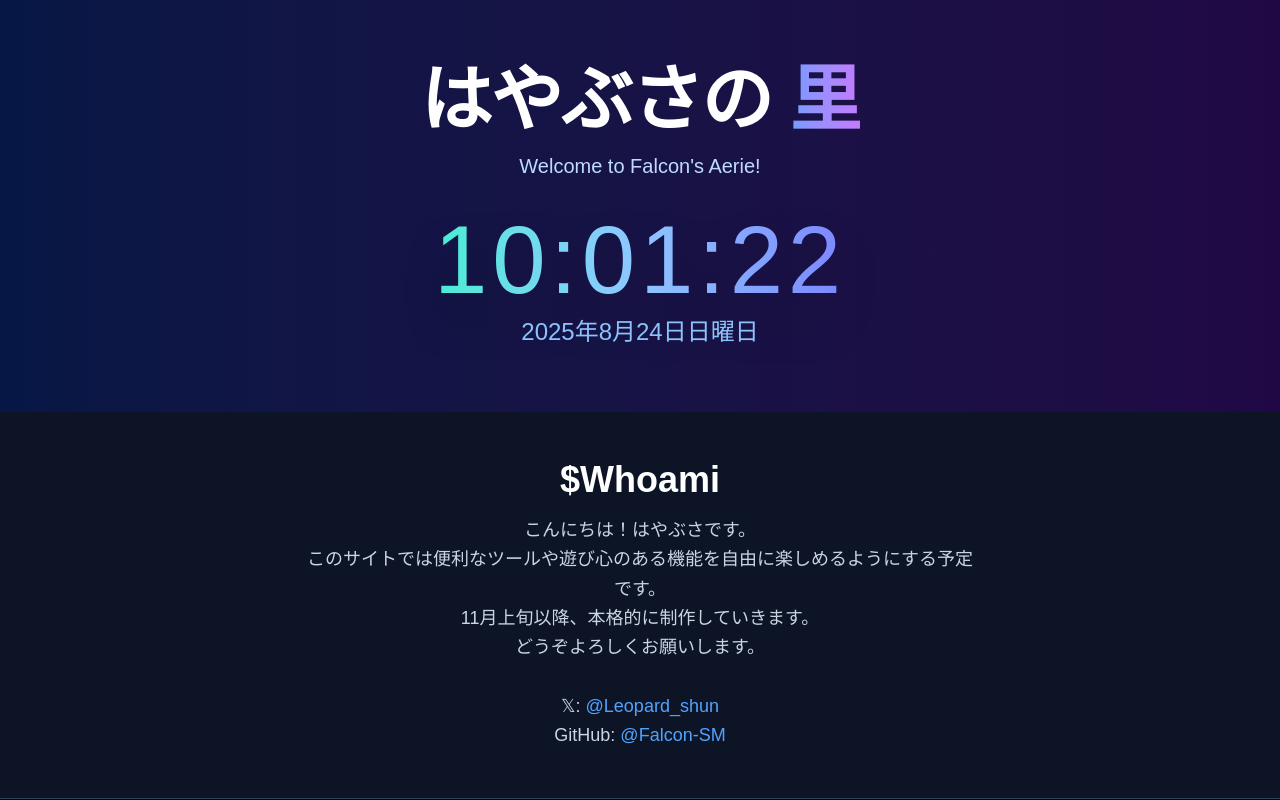
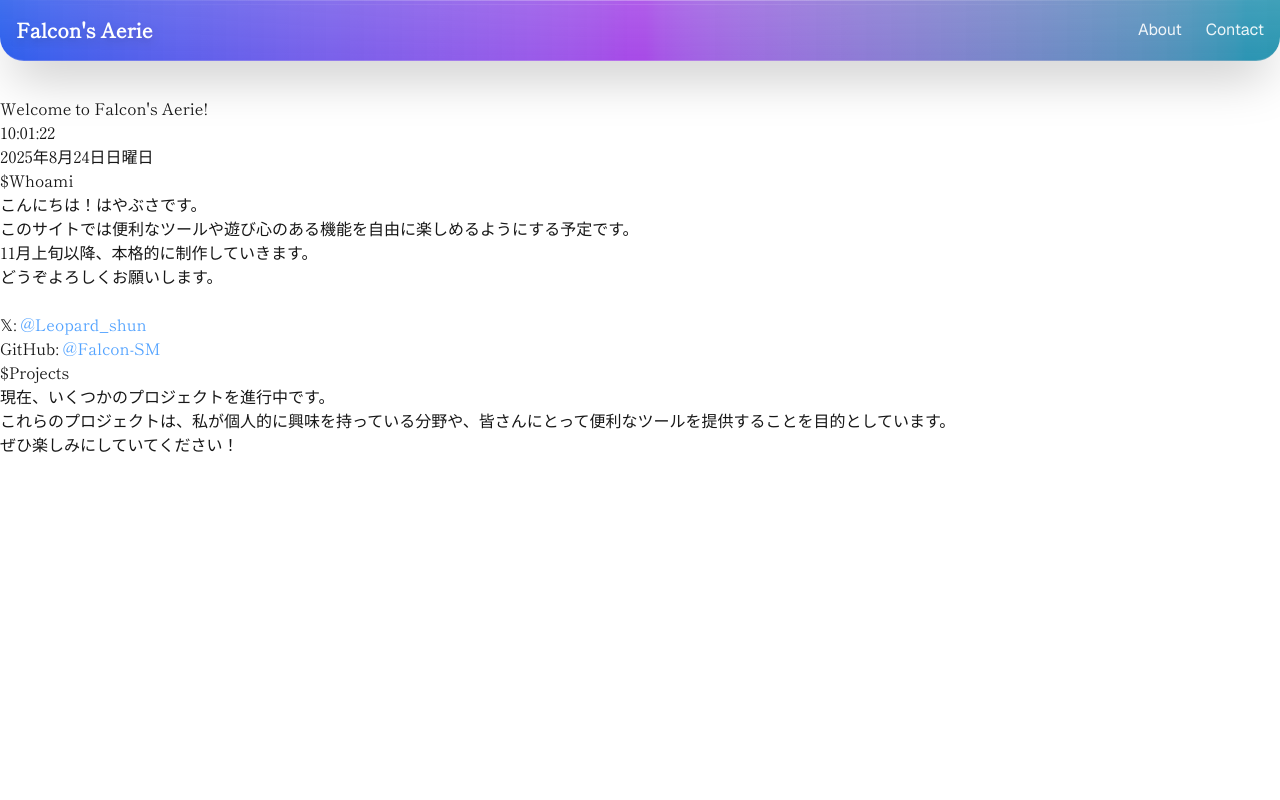
Before and after one commit to Falcon-SM/falcons_aerie, a Next.js app: page / in a window 1280 px wide. Shown: the top 800 px of the page. Built offline with nearby package versions, Linux system fonts and the light colour scheme.

Commit message:
Changed Overall Design

```diff
--- a/src/app/globals.css
+++ b/src/app/globals.css
@@ -14,6 +14,7 @@
   --color-foreground: var(--foreground);
   --font-sans: var(--font-geist-sans);
   --font-mono: var(--font-geist-mono);
+  --font-shippori-mincho: var(--font-shippori-mincho);
 }
 
 @media (prefers-color-scheme: dark) {
@@ -26,5 +27,5 @@
 body {
   background: var(--background);
   color: var(--foreground);
-  font-family: Arial, Helvetica, sans-serif;
+  font-family:  var(--font-shippori-mincho), Arial, Helvetica, sans-serif;
 }
--- a/src/app/layout.tsx
+++ b/src/app/layout.tsx
@@ -1,16 +1,8 @@
 import type { Metadata } from "next";
-import { Inter, Geist, Geist_Mono } from "next/font/google";
 import "./globals.css";
-
-const geistSans = Geist({
-  variable: "--font-geist-sans",
-  subsets: ["latin"],
-});
-
-const geistMono = Geist_Mono({
-  variable: "--font-geist-mono",
-  subsets: ["latin"],
-});
+import { geistSans, geistMono, shipporiMincho } from "../../utils/fonts";
+import Header from "@/components/Header";
+import Footer from "@/components/Footer";
 
 export const metadata: Metadata = {
   title: "Falcon's Aerie",
@@ -23,11 +15,13 @@ export default function RootLayout({
   children: React.ReactNode;
 }>) {
   return (
-    <html lang="en">
+    <html lang="ja">
       <body
-        className={`${geistSans.variable} ${geistMono.variable} antialiased`}
+        className={`${geistSans.variable} ${geistMono.variable} ${shipporiMincho.variable} antialiased`}
       >
-        {children}
+        <Header />
+        <main className="pt-24 min-h-screen">{children}</main>
+        <Footer />
       </body>
     </html>
   );
--- a/src/app/page.tsx
+++ b/src/app/page.tsx
@@ -16,8 +16,8 @@ export default function HomePage() {
   if (!mounted) return null
 
   return (
-    <div className="min-h-screen bg-slate-950 text-white">
-      <header className="relative overflow-hidden">
+    <div>
+      <header>
         {/* Google Analytics */}
         <Script
           src="https://www.googletagmanager.com/gtag/js?id=G-4BZNDPJN6H"
@@ -36,26 +36,21 @@ export default function HomePage() {
             `,
           }}
         />
+        <div/>
 
-        {/* 背景 */}
-        <div className="absolute inset-0 bg-gradient-to-r from-blue-600/20 to-purple-600/20" />
-        <div className="relative container mx-auto px-4 py-16 text-center">
-          <div className="animate-fade-in-up">
-            <h1 className="text-4xl md:text-6xl lg:text-7xl font-bold text-white mb-4 tracking-tight">
-              はやぶさの
-              <span className="bg-gradient-to-r from-blue-400 to-purple-400 bg-clip-text text-transparent"> 里</span>
-            </h1>
-            <p className="text-lg md:text-xl text-blue-200 mb-8 max-w-2xl mx-auto">
+        <div>
+          <div>
+             <p>
               Welcome to Falcon&apos;s Aerie!
             </p>
             {/* Clock */}
-            <div className="text-center mt-8">
-              <div className="text-6xl md:text-7xl lg:text-8xl font-light tracking-wider mb-2">
-                <span className="bg-gradient-to-r from-teal-300 via-blue-300 to-indigo-400 bg-clip-text text-transparent drop-shadow-2xl">
+            <div>
+              <div>
+                <span>
                   {currentTime.toLocaleTimeString("ja-JP", { hour: '2-digit', minute: '2-digit', second: '2-digit' })}
                 </span>
               </div>
-              <div className="text-xl md:text-2xl text-blue-300 font-light">
+              <div>
                 {/* Date */}
                 {currentTime.toLocaleDateString("ja-JP", { year: 'numeric', month: 'long', day: 'numeric', weekday: 'long' })}
               </div>
@@ -64,12 +59,12 @@ export default function HomePage() {
         </div>
       </header>
 
-      <header className="relative bg-slate-800/40 border-b border-slate-700">
-        <div className="container mx-auto px-4 py-12 text-center">
-          <h2 className="text-3xl md:text-4xl font-semibold text-white mb-4">
+      <header>
+        <div>
+          <h2>
             $Whoami
           </h2>
-          <p className="text-base md:text-lg text-slate-300 max-w-2xl mx-auto leading-relaxed">
+          <p>
             こんにちは！はやぶさです。<br />
             このサイトでは便利なツールや遊び心のある機能を自由に楽しめるようにする予定です。<br />
             11月上旬以降、本格的に制作していきます。<br />
@@ -80,16 +75,14 @@ export default function HomePage() {
           </p>
         </div>
       </header>
-      <div className="container mx-auto px-4 py-12 text-center">
-        <h2 className="text-3xl md:text-4xl font-semibold text-white mb-4">
+      <div>
+        <h2>
           $Projects
         </h2>
-        <p className="text-base md:text-lg text-slate-300 max-w-2xl mx-auto leading-relaxed">
+        <p>
           現在、いくつかのプロジェクトを進行中です。<br />
           これらのプロジェクトは、私が個人的に興味を持っている分野や、皆さんにとって便利なツールを提供することを目的としています。<br />
           ぜひ楽しみにしていてください！<br />
-          <br />
-          <a href="https://github.com/leopard-shun/aerie" className="text-blue-400 hover:text-blue-300 transition-colors duration-200" target="_blank" rel="noopener noreferrer">GitHub Repository</a>
         </p>
       </div>
 
--- /dev/null
+++ b/src/components/Footer.tsx
@@ -0,0 +1,15 @@
+import Link from "next/link";
+
+export default function Header() {
+  return (
+    <header className="p-4 border-b flex justify-between items-center">
+      <h1 className="font-shippori text-xl font-bold">
+        <Link href="/">Falcon's Aerie</Link>
+      </h1>
+      <nav className="space-x-4 font-sans">
+        <Link href="/about" className="hover:underline">About</Link>
+        <Link href="/contact" className="hover:underline">Contact</Link>
+      </nav>
+    </header>
+  );
+}
--- /dev/null
+++ b/src/components/Header.tsx
@@ -0,0 +1,39 @@
+import Link from "next/link";
+
+export default function SiteHeader() {
+  return (
+    <header className="fixed top-0 left-0 right-0 z-50 backdrop-blur-xl bg-gradient-to-r from-blue-700/90 via-purple-700/70 to-cyan-700/80 border-b border-white/20 shadow-2xl rounded-b-3xl">
+
+      {/* --- 装飾用のエフェクト（背景・光の反射など） --- */}
+      <div className="absolute inset-0 bg-gradient-to-r from-blue-500/15 via-purple-500/10 to-cyan-500/15 rounded-b-3xl -z-10"></div>
+      <div className="absolute inset-0 bg-gradient-to-b from-white/10 to-transparent rounded-b-3xl -z-10"></div>
+      <div className="absolute top-0 left-0 right-0 h-px bg-gradient-to-r from-transparent via-white/30 to-transparent -z-10"></div>
+      <div className="absolute top-1 left-0 right-0 h-px bg-gradient-to-r from-transparent via-white/10 to-transparent -z-10"></div>
+
+      {/* --- メインコンテンツ --- */}
+      <div className="relative container mx-auto px-4 py-4 flex justify-between items-center">
+
+        <h1 className="font-shippori text-xl font-bold text-white drop-shadow-lg">
+          <Link href="/">Falcon's Aerie</Link>
+        </h1>
+
+        {/* 背景が濃い色なので、文字色は白（text-white/90）にしています */}
+        <nav className="space-x-6 font-sans text-white/90">
+          <Link
+            href="/about"
+            className="hover:text-white hover:drop-shadow-lg transition-all duration-300"
+          >
+            About
+          </Link>
+          <Link
+            href="/contact"
+            className="hover:text-white hover:drop-shadow-lg transition-all duration-300"
+          >
+            Contact
+          </Link>
+        </nav>
+
+      </div>
+    </header>
+  );
+}
--- /dev/null
+++ b/tailwind.config.ts
@@ -0,0 +1,22 @@
+import type { Config } from "tailwindcss";
+
+const config: Config = {
+    content: [
+        "./src/app/*.{js,ts,jsx,tsx,mdx}",
+        "./src/app/**/*.{js,ts,jsx,tsx,mdx}",
+        "./src/components/**/*.{js,ts,jsx,tsx,mdx}",
+        "./src/pages/**/*.{js,ts,jsx,tsx,mdx}",
+    ],
+    theme: {
+        extend: {
+            fontFamily: {
+                shippori: ["var(--font-shippori-mincho)", "serif"],
+                sans: ["var(--font-geist-sans)", "sans-serif"],
+                mono: ["var(--font-geist-mono)", "monospace"],
+            },
+        },
+    },
+    plugins: [],
+};
+
+export default config;
--- a/utils/fonts.ts
+++ b/utils/fonts.ts
@@ -1,6 +1,24 @@
-import { Inter } from "next/font/google";
+import { Geist, Geist_Mono, Shippori_Mincho, Inter } from "next/font/google";
 
 export const inter = Inter({
   subsets: ["latin"],
   display: "swap",
 });
+
+export const geistSans = Geist({
+  variable: "--font-geist-sans",
+  subsets: ["latin"],
+});
+
+export const geistMono = Geist_Mono({
+  variable: "--font-geist-mono",
+  subsets: ["latin"],
+});
+
+export const shipporiMincho = Shippori_Mincho({
+  weight: "400",
+  variable: "--font-shippori-mincho",
+  subsets: ["latin"],
+  display: "swap",
+  preload: false,
+});
```
Also changed, not shown: 1 other file (tests, documents, lock files or other folders).
